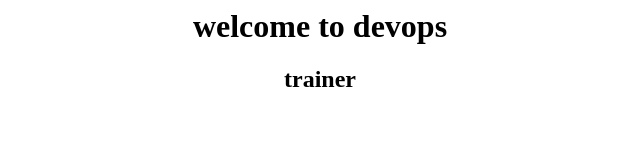
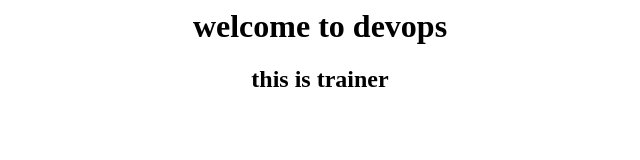
Before and after one commit to yellineedikalpana/mycode, a plain HTML site: page index.html in a window 1280 px wide. Shown: the whole page, without its empty margins (320-960 px from the left). Drawn offline with Linux system fonts and the light colour scheme.

Commit message:
Update index.html

```diff
--- a/index.html
+++ b/index.html
@@ -5,7 +5,7 @@
 <body>
     <center>
         <h1> welcome to devops </h1>
-        <h2> trainer </h2>
+        <h2> this is trainer </h2>
     </center>
 </body>
 </html>
```
